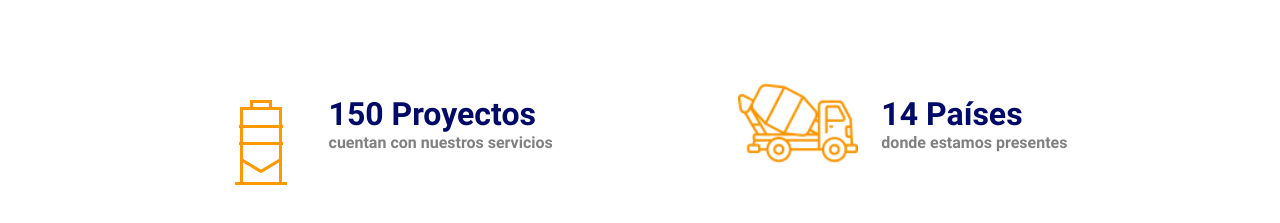
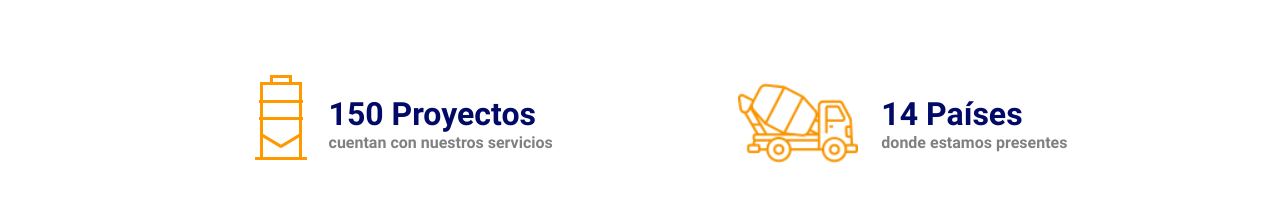
Before and after one commit to Apoolgff/betonmac, a React (Vite) app: page / in a window 1280 px wide. Shown: the part 817-1040 px from the top of the page. Built offline with nearby package versions, Linux system fonts and the light colour scheme.

Commit message:
obras con contadores

```diff
--- a/src/components/Inicio/Counters.css
+++ b/src/components/Inicio/Counters.css
@@ -34,6 +34,6 @@
         }
 
       .paises-moto {
-       /transform: translateY(-25px) translateX(20px);
+       transform: translateY(-25px) translateX(20px);
 
       }
--- a/src/components/work-gallery/Portfolio.css
+++ b/src/components/work-gallery/Portfolio.css
@@ -1,7 +1,7 @@
 .portfolio-container {
 
     padding: 6rem;
-   background-color: var(--background-color);
+   background-color: white;
     display: grid;
     grid-template-columns: repeat(4, 1fr);
     gap: 1rem;
@@ -49,7 +49,7 @@
 
 }
 .portfolio-card-name{
-    background-color: var(--background-color);
+    background-color: white;
     padding: 0.5rem;
     border-radius: 0.5rem;
     color: black;
```
